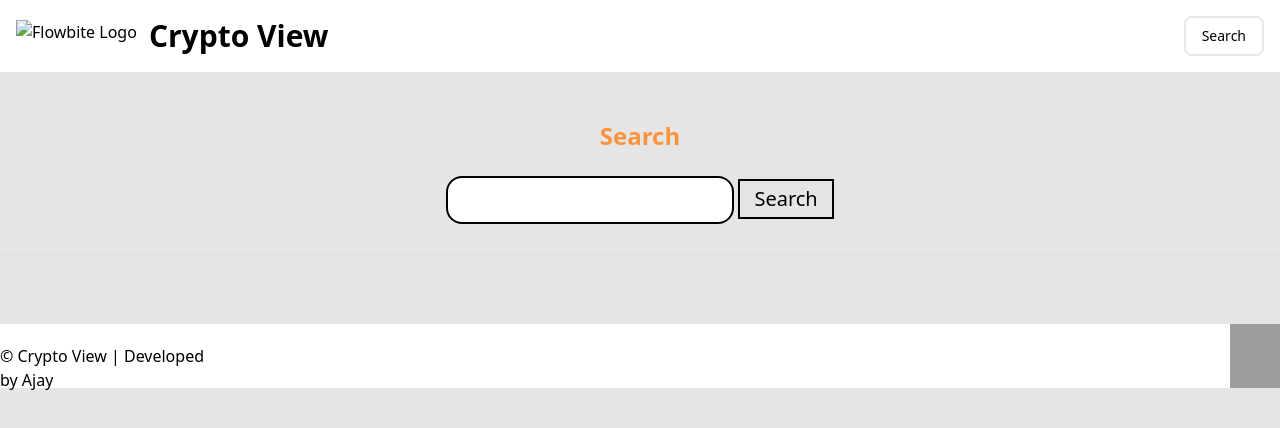
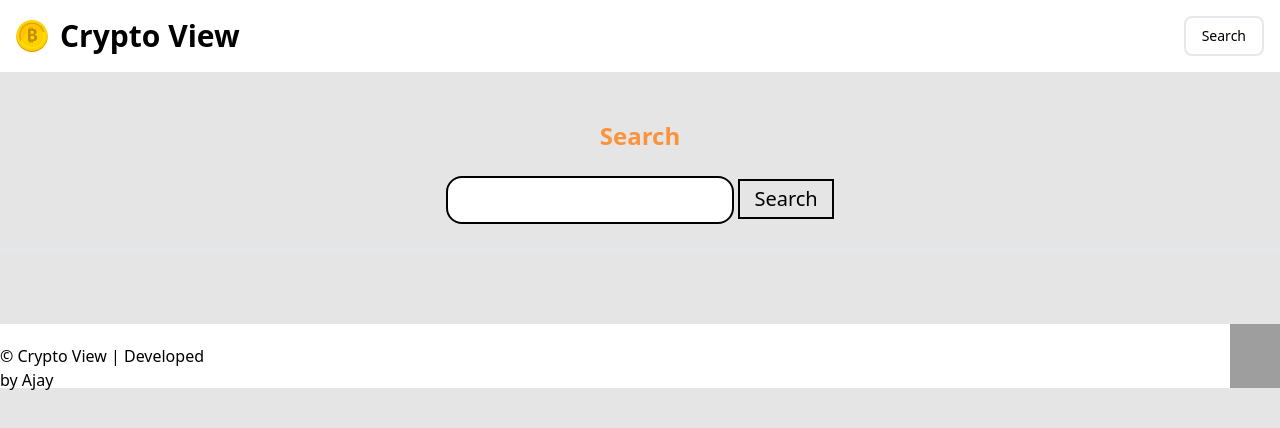
Before and after one commit to kereajay/crypto, a plain HTML site: page Maincrypto/search.html in a window 1280 px wide. Drawn offline with nearby package versions, Linux system fonts and the light colour scheme; grey boxes are pictures that could not be loaded.

Commit message:
adding updated onr

```diff
--- a/Maincrypto/search.html
+++ b/Maincrypto/search.html
@@ -28,7 +28,7 @@
     <nav class="bg-white border-gray-200 dark:bg-gray-900">
         <div class="max-w-screen-xl flex flex-wrap items-center justify-between mx-auto p-4">
             <a href="https://flowbite.com/" class="flex items-center space-x-3 rtl:space-x-reverse">
-                <img src="./images/bitcoin.png" class="h-8" alt="Flowbite Logo" />
+                <img src="../images/bitcoin.png" class="h-8" alt="Flowbite Logo" />
                 <span class="self-center text-3xl font-bold whitespace-nowrap dark:text-white">Crypto View</span>
             </a>
             <div class="flex md:order-2 space-x-3 md:space-x-0 rtl:space-x-reverse">
```
Also changed, not shown: Maincrypto/details.html (+1 -1 lines).
